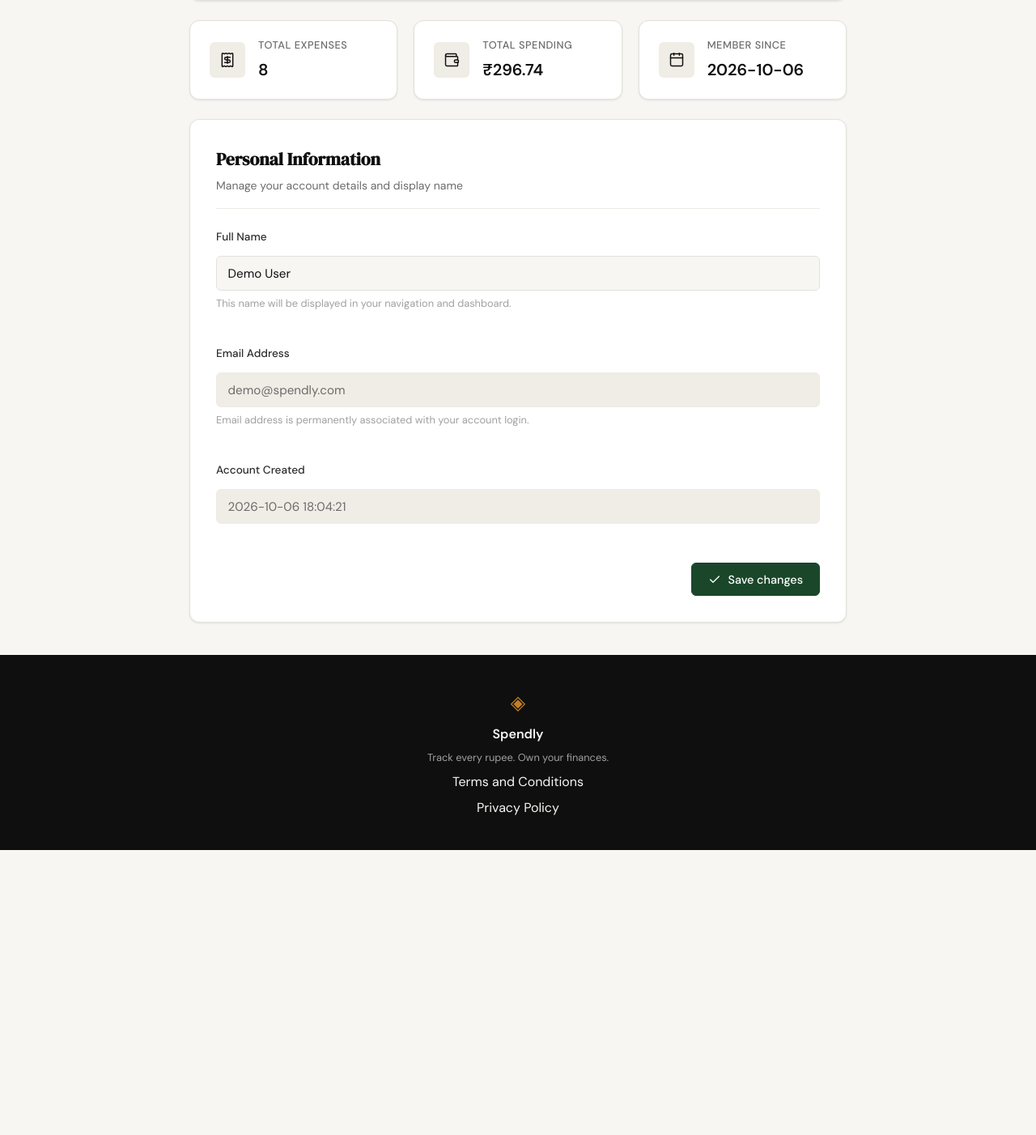
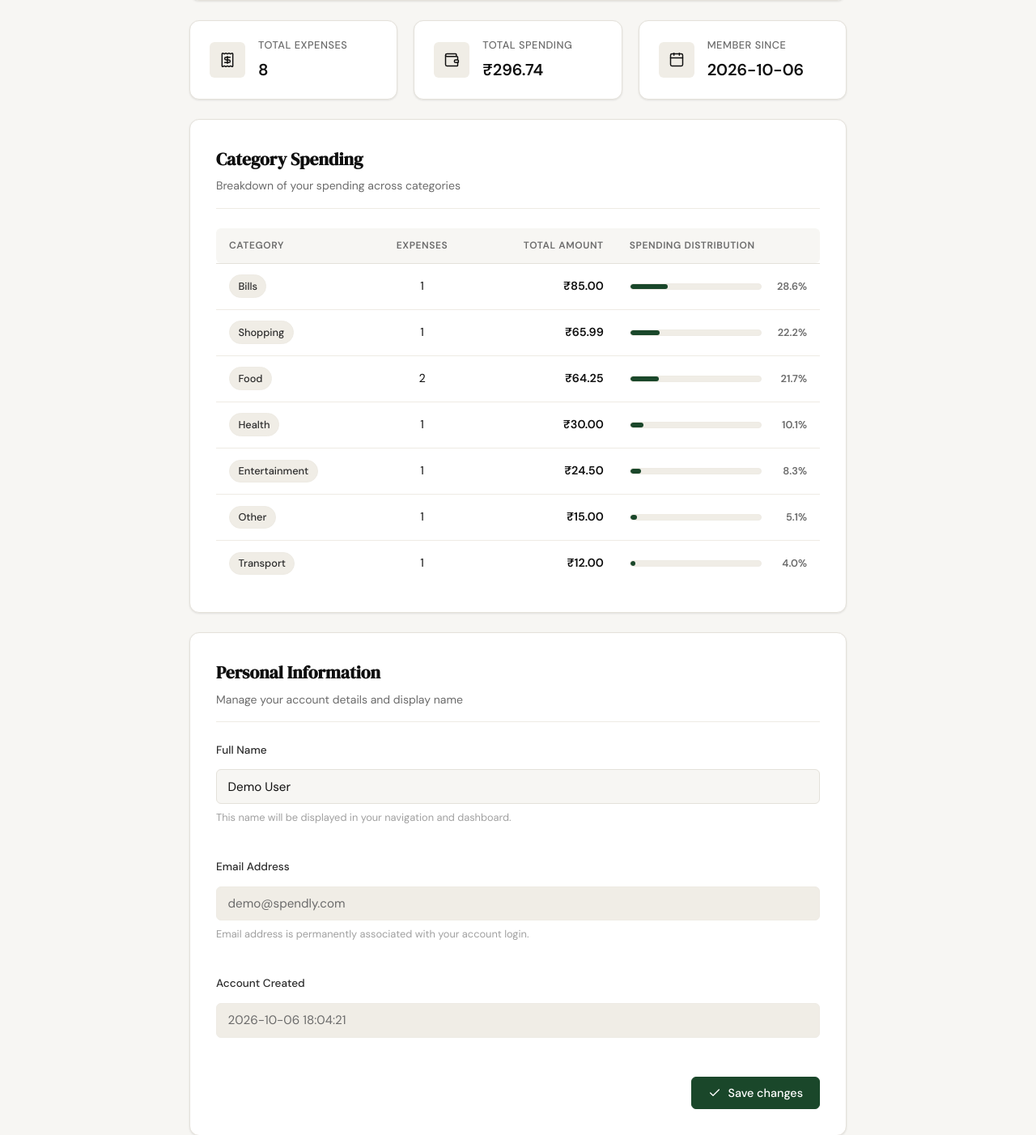
Before and after one commit to Vipin-05/spendly, a Flask app: page /profile in a window 1280 px wide. Shown: the part 222-1624 px from the top of the page at 81% size. Before the commit the page ends 1272 px from the top, so only its background shows below. Run offline with Flask 3, Linux system fonts and the light colour scheme; a user stored in the database is signed in; data comes from the database, SQL or seed files in the repository.

Commit message:
Add category spending visualizer and update login redirect

```diff
--- a/app.py
+++ b/app.py
@@ -10,6 +10,7 @@ from database.db import (
     get_user_by_id,
     update_user_name,
     get_user_expense_stats,
+    get_user_category_expenses,
 )
 
 app = Flask(__name__)
@@ -117,8 +118,7 @@ def login():
         session.clear()
         session["user_id"] = user["id"]
         session["user_name"] = user["name"]
-        flash(f"Welcome back, {user['name']}!", "success")
-        return redirect(url_for("landing"))
+        return redirect(url_for("profile"))
 
     return render_template("login.html")
 
@@ -149,6 +149,7 @@ def profile():
         return redirect(url_for("login"))
 
     stats = get_user_expense_stats(user_id)
+    category_expenses = get_user_category_expenses(user_id)
 
     if request.method == "POST":
         name = request.form.get("name", "").strip()
@@ -157,6 +158,7 @@ def profile():
                 "profile.html",
                 user=user,
                 stats=stats,
+                category_expenses=category_expenses,
                 error="Full name cannot be empty.",
             )
 
@@ -165,7 +167,12 @@ def profile():
         flash("Profile updated successfully!", "success")
         return redirect(url_for("profile"))
 
-    return render_template("profile.html", user=user, stats=stats)
+    return render_template(
+        "profile.html",
+        user=user,
+        stats=stats,
+        category_expenses=category_expenses,
+    )
 
 
 @app.route("/expenses/add")
--- a/database/db.py
+++ b/database/db.py
@@ -230,3 +230,44 @@ def get_user_expense_stats(user_id, db_path=None):
         }
     finally:
         conn.close()
+
+
+def get_user_category_expenses(user_id, db_path=None):
+    """
+    Returns category-wise spending breakdown for a user, ordered by total spent descending.
+    Each item contains:
+      - category: str
+      - count: int
+      - total_amount: float (rounded to 2 decimal places)
+      - percentage: float (relative share of user's overall spending 0.0 - 100.0)
+    """
+    conn = get_db(db_path)
+    try:
+        cursor = conn.cursor()
+        cursor.execute(
+            """
+            SELECT category, COUNT(*) AS count, COALESCE(SUM(amount), 0.0) AS total_amount
+            FROM expenses
+            WHERE user_id = ?
+            GROUP BY category
+            ORDER BY total_amount DESC;
+            """,
+            (user_id,),
+        )
+        rows = cursor.fetchall()
+
+        overall_total = sum(float(r["total_amount"]) for r in rows)
+
+        results = []
+        for r in rows:
+            amount = round(float(r["total_amount"]), 2)
+            pct = round((amount / overall_total * 100.0), 1) if overall_total > 0 else 0.0
+            results.append({
+                "category": r["category"],
+                "count": r["count"],
+                "total_amount": amount,
+                "percentage": pct,
+            })
+        return results
+    finally:
+        conn.close()
--- a/static/css/profile.css
+++ b/static/css/profile.css
@@ -303,6 +303,169 @@
 }
 
 /* --------------------------------------------------------------------------
+   Category Spending Table & Visualizer
+   -------------------------------------------------------------------------- */
+
+.profile-table-wrapper {
+    width: 100%;
+    overflow-x: auto;
+    margin-top: 0.5rem;
+    -webkit-overflow-scrolling: touch;
+}
+
+.profile-table {
+    width: 100%;
+    border-collapse: collapse;
+    font-size: 0.9rem;
+    text-align: left;
+}
+
+.profile-table th {
+    padding: 0.75rem 1rem;
+    font-size: 0.75rem;
+    font-weight: 600;
+    text-transform: uppercase;
+    letter-spacing: 0.05em;
+    color: var(--ink-muted);
+    border-bottom: 1px solid var(--border);
+    background-color: var(--paper);
+}
+
+.profile-table th:first-child {
+    border-top-left-radius: var(--radius-sm);
+    border-bottom-left-radius: var(--radius-sm);
+}
+
+.profile-table th:last-child {
+    border-top-right-radius: var(--radius-sm);
+    border-bottom-right-radius: var(--radius-sm);
+}
+
+.profile-table td {
+    padding: 0.85rem 1rem;
+    border-bottom: 1px solid var(--border-soft);
+    color: var(--ink);
+    vertical-align: middle;
+}
+
+.profile-table tbody tr {
+    transition: background-color 0.15s ease;
+}
+
+.profile-table tbody tr:hover {
+    background-color: var(--paper);
+}
+
+.profile-table tbody tr:last-child td {
+    border-bottom: none;
+}
+
+.category-pill {
+    display: inline-block;
+    padding: 0.2rem 0.65rem;
+    font-size: 0.8rem;
+    font-weight: 500;
+    border-radius: 9999px;
+    background-color: var(--paper-warm);
+    color: var(--ink-soft);
+    border: 1px solid var(--border-soft);
+}
+
+.category-name-cell {
+    font-weight: 500;
+}
+
+.text-center {
+    text-align: center;
+}
+
+.text-right {
+    text-align: right;
+}
+
+.font-medium {
+    font-weight: 600;
+}
+
+.category-bar-cell {
+    min-width: 180px;
+}
+
+.category-bar-wrapper {
+    display: flex;
+    align-items: center;
+    gap: 0.75rem;
+    width: 100%;
+}
+
+.category-bar-track {
+    flex: 1;
+    height: 8px;
+    background-color: var(--paper-warm);
+    border-radius: 9999px;
+    overflow: hidden;
+    border: 1px solid var(--border-soft);
+}
+
+.category-bar-fill {
+    height: 100%;
+    background-color: var(--accent);
+    border-radius: 9999px;
+    transition: width 0.4s ease;
+    min-width: 2px;
+}
+
+.category-percentage {
+    font-size: 0.8rem;
+    font-weight: 600;
+    color: var(--ink-muted);
+    min-width: 44px;
+    text-align: right;
+}
+
+/* Empty State */
+.profile-empty-state {
+    text-align: center;
+    padding: 2.5rem 1.5rem;
+    display: flex;
+    flex-direction: column;
+    align-items: center;
+    gap: 0.5rem;
+}
+
+.empty-icon-wrap {
+    width: 48px;
+    height: 48px;
+    border-radius: 50%;
+    background-color: var(--paper-warm);
+    color: var(--ink-faint);
+    display: flex;
+    align-items: center;
+    justify-content: center;
+    margin-bottom: 0.5rem;
+}
+
+.empty-icon-wrap i,
+.empty-icon-wrap svg {
+    width: 24px;
+    height: 24px;
+}
+
+.empty-title {
+    font-size: 1rem;
+    font-weight: 600;
+    color: var(--ink-soft);
+    margin: 0;
+}
+
+.empty-desc {
+    font-size: 0.85rem;
+    color: var(--ink-muted);
+    max-width: 380px;
+    margin: 0;
+}
+
+/* --------------------------------------------------------------------------
    Responsive Adaptations
    -------------------------------------------------------------------------- */
 
--- a/templates/profile.html
+++ b/templates/profile.html
@@ -64,6 +64,58 @@
                 <span class="stat-value">{{ user.created_at[:10] if user.created_at else 'Recent' }}</span>
             </div>
         </div>
+    </div>
+
+    <!-- Category Spending Breakdown -->
+    <div class="profile-card">
+        <div class="profile-card-header">
+            <div>
+                <h2 class="profile-card-title">Category Spending</h2>
+                <p class="profile-card-subtitle">Breakdown of your spending across categories</p>
+            </div>
+        </div>
+
+        {% if category_expenses %}
+        <div class="profile-table-wrapper">
+            <table class="profile-table">
+                <thead>
+                    <tr>
+                        <th>Category</th>
+                        <th class="text-center">Expenses</th>
+                        <th class="text-right">Total Amount</th>
+                        <th>Spending Distribution</th>
+                    </tr>
+                </thead>
+                <tbody>
+                    {% for item in category_expenses %}
+                    <tr>
+                        <td class="category-name-cell">
+                            <span class="category-pill">{{ item.category }}</span>
+                        </td>
+                        <td class="text-center tabular">{{ item.count }}</td>
+                        <td class="text-right tabular font-medium">₹{{ "{:,.2f}".format(item.total_amount) }}</td>
+                        <td class="category-bar-cell">
+                            <div class="category-bar-wrapper">
+                                <div class="category-bar-track">
+                                    <div class="category-bar-fill" style="width: {{ item.percentage }}%;"></div>
+                                </div>
+                                <span class="category-percentage tabular">{{ item.percentage }}%</span>
+                            </div>
+                        </td>
+                    </tr>
+                    {% endfor %}
+                </tbody>
+            </table>
+        </div>
+        {% else %}
+        <div class="profile-empty-state">
+            <div class="empty-icon-wrap">
+                <i data-lucide="pie-chart"></i>
+            </div>
+            <p class="empty-title">No expenses recorded yet</p>
+            <p class="empty-desc">Your category breakdown will appear here once you log your first expenses.</p>
+        </div>
+        {% endif %}
     </div>
 
     <!-- Edit Profile Card -->
```
Also changed, not shown: tests/test_auth.py (+6 -4 lines), tests/test_profile.py (+57 -0 lines), .agents/specs/04-profile-page.md.
